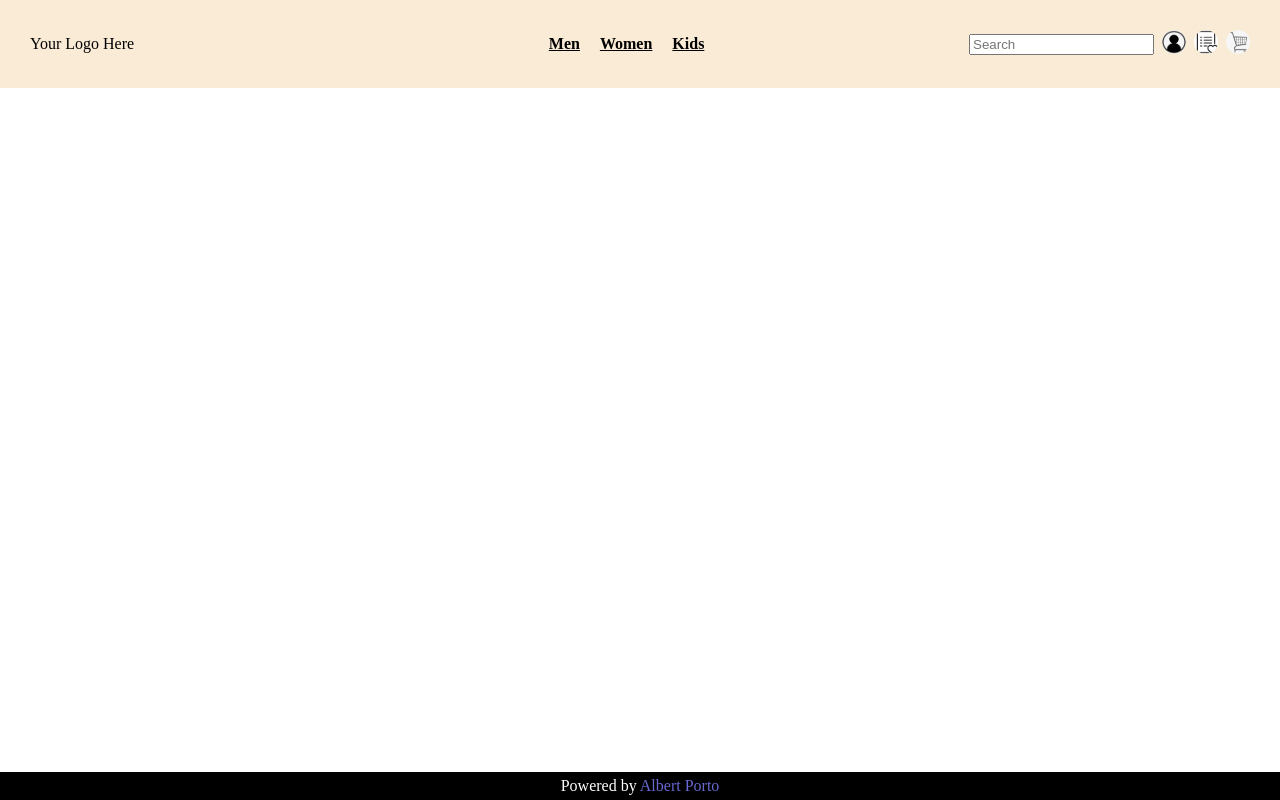
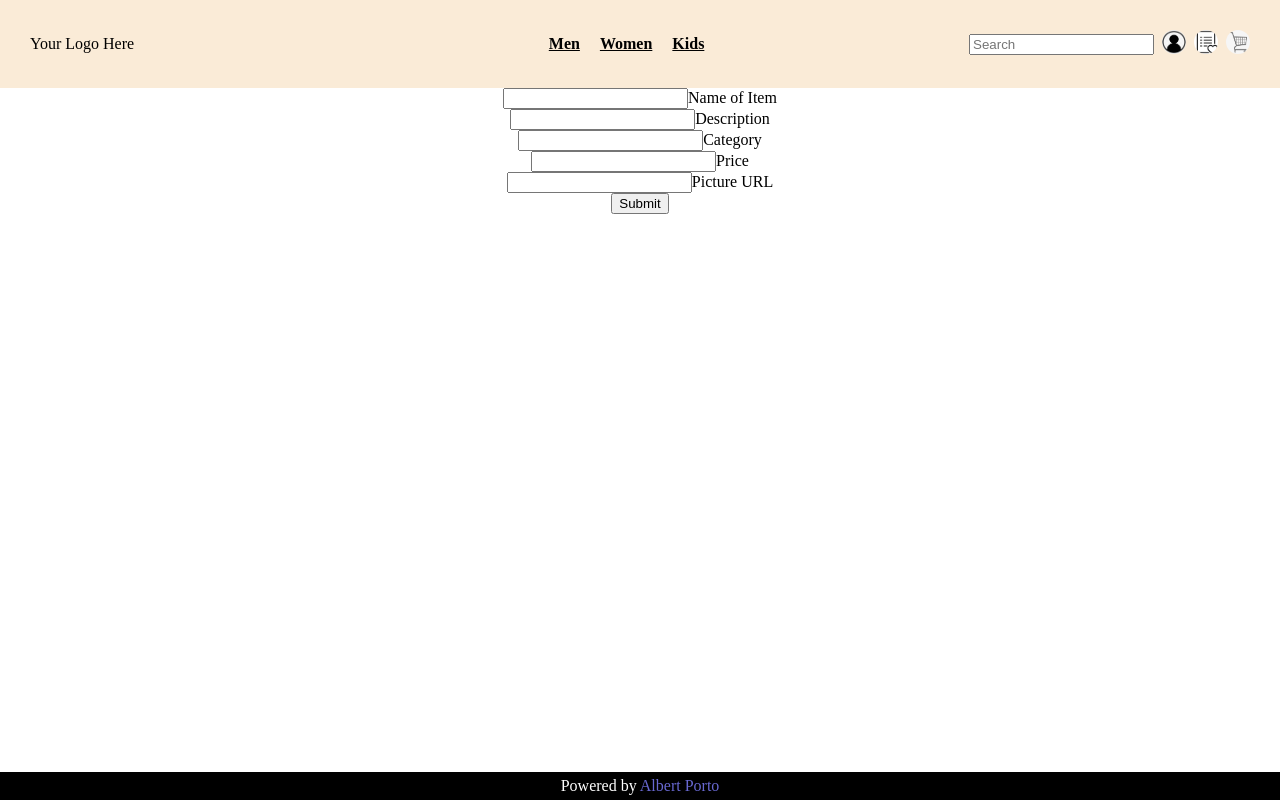
Before and after one commit to portoalbert/web-market-frontend, a React (Create React App) app: page /newitem in a window 1280 px wide. Built offline with nearby package versions, Linux system fonts and the light colour scheme.

Commit message:
connected app to mongoose

```diff
--- a/public/index.html
+++ b/public/index.html
@@ -9,9 +9,8 @@
       name="description"
       content="Web site created using create-react-app"
     />
-    <link rel="apple-touch-icon" href="%PUBLIC_URL%/logo192.png" />
 
-    <link rel="manifest" href="%PUBLIC_URL%/manifest.json" />
+
 
     <title>React App</title>
   </head>
--- a/src/App.css
+++ b/src/App.css
@@ -152,20 +152,61 @@ background-color: aquamarine;
 .shopcard {
   width: 200px;
   height: 400px;
+  padding: 10px;
+}
+.shopcard:hover{
+  scale: 1.1;
 }
 .shopcard img {
   width: 200px;
-  height: 300px;
-  object-fit: contain;
+  height: 250px;
+  object-fit: cover;
+}
+.shoptopdiv {
+  height: 220px;
+  overflow: hidden;
+  margin-bottom: 8px;
+}
+
+.text {
+  display: flex;
+  flex-direction: column;
+  justify-content: space-around;
+  text-align: left;
+  margin-left: 5px;
+  gap: 2px;
+}
+.text h4, .text h3 {
+  margin: 0;
+}
+.text h3 {
+  font-weight: 400;
+  font-size: 18px;
+}
+.text h4 {
+  font-weight: 100;
+  font-size: 14px;
+}
+.toplinks {
+  display: flex;
+  flex-direction: column;
+}
+.toplinks span{
+  display: flex;
+  margin-left: 50px;
 }
 .itemlistmain{
   max-height: fit-content;
   overflow: scroll;
   margin: 0;
 }
+.itemlistmain button {
+  margin: 20px;
+}
 .itemgrid {
   display: grid;
   grid-template-columns: 1fr 1fr 1fr;
   grid-template-rows: auto;
   justify-items: center;
+  gap: 20px;
 }
--- a/src/App.js
+++ b/src/App.js
@@ -9,6 +9,7 @@ import PageFooter from "./components/PageFooter";
 import Login from "./pages/Login";
 import Checkout from "./pages/Checkout";
 import Wishlist from "./pages/Wishlist";
+import NewItem from "./pages/NewItem";
 
 function App() {
   return (
@@ -22,6 +23,7 @@ function App() {
         <Route path="/login" element={<Login />} />
         <Route path="/checkout" element={<Checkout />} />
         <Route path="/wishlist" element={<Wishlist />} />
+        <Route path="/newitem" element={<NewItem />} />
       </Routes>
       <PageFooter />
     </div>
--- a/src/components/ItemList.js
+++ b/src/components/ItemList.js
@@ -1,19 +1,37 @@
 import React from "react";
 import { Link } from "react-router-dom";
 import ShopCard from "./ShopCard";
+import { useEffect, useState } from "react";
 
 export default function ItemList() {
+  const [mongoItems, setMongoItems] = useState([]);
+  const fetchData = async () => {
+    const response = await fetch("http://localhost:8080/");
+    // fetch
+    const data = await response.json();
+    setMongoItems(data);
+  };
+  useEffect(() => {
+    fetchData();
+  }, []);
   return (
     <div className="itemlistmain">
       <div className="toplinks">
-        <Link to="/">Back</Link>
+        <span>
+          <Link to="/">
+            <button>Back</button>
+          </Link>
+        </span>
         <div className="itemgrid">
-          <ShopCard />
-          <ShopCard />
-          <ShopCard />
-          <ShopCard />
-          <ShopCard />
-          <ShopCard />
+          {mongoItems.map((item, index) => (
+            <ShopCard
+              name={item.name}
+              description={item.description}
+              price={item.price}
+              picture={item.picture}
+              key={index}
+            />
+          ))}
         </div>
       </div>
     </div>
--- a/src/components/ShopCard.js
+++ b/src/components/ShopCard.js
@@ -1,13 +1,17 @@
 import React from "react";
 import tempPic from "../img/placeholder.png";
 
-export default function ShopCard() {
+export default function ShopCard(props) {
   return (
     <div className="shopcard">
-      <img src={tempPic} alt="Temporary" />
-      <h3>Item Name</h3>
-      <h4>Item discription</h4>
-      <h4>Item Price</h4>
+      <div className="shoptopdiv">
+        <img src={props.picture} alt="Temporary" />
+      </div>
+      <div className="text">
+        <h4>${props.price} </h4>
+        <h3> {props.name} </h3>
+        <h4>{props.description} </h4>
+      </div>
     </div>
   );
 }
--- /dev/null
+++ b/src/pages/NewItem.js
@@ -0,0 +1,88 @@
+import React, { useState } from "react";
+import { Link } from "react-router-dom";
+
+export default function NewItem() {
+  const [data, setData] = useState({
+    name: "",
+    description: "",
+    category: "",
+    price: "",
+    picture: "",
+  });
+  async function submitHandler() {
+    console.log(data);
+    //Post (CREATE)
+    await fetch("http://localhost:8080/add_item", {
+      method: "POST",
+      headers: { "Content-Type": "application/json" },
+      body: JSON.stringify(data), // body data type must match "Content-Type" header
+    });
+  }
+  function onChangeHandler(e) {
+    e.preventDefault();
+    const tempNewData = { ...data };
+    tempNewData[e.target.id] = e.target.value;
+    setData(tempNewData);
+  }
+  return (
+    <div>
+      <form action="post">
+        <div>
+          <input
+            type="text"
+            name="name"
+            id="name"
+            value={data.name}
+            onChange={(e) => onChangeHandler(e)}
+          />
+          <label htmlFor="name">Name of Item</label>
+        </div>
+        <div>
+          <input
+            type="text"
+            name="description"
+            id="description"
+            value={data.description}
+            onChange={(e) => onChangeHandler(e)}
+          />
+          <label htmlFor="name">Description</label>
+        </div>
+        <div>
+          <input
+            type="text"
+            name="category"
+            id="category"
+            value={data.category}
+            onChange={(e) => onChangeHandler(e)}
+          />
+          <label htmlFor="name">Category</label>
+        </div>
+        <div>
+          <input
+            type="number"
+            name="price"
+            id="price"
+            value={data.price}
+            onChange={(e) => onChangeHandler(e)}
+          />
+          <label htmlFor="name">Price</label>
+        </div>
+        <div>
+          <input
+            type="text"
+            name="picture"
+            id="picture"
+            value={data.picture}
+            onChange={(e) => onChangeHandler(e)}
+          />
+          <label htmlFor="name">Picture URL</label>
+        </div>
+        <Link to="/newitem">
+          <button type="submit" onClick={() => submitHandler()}>
+            Submit
+          </button>
+        </Link>
+      </form>
+    </div>
+  );
+}
```
